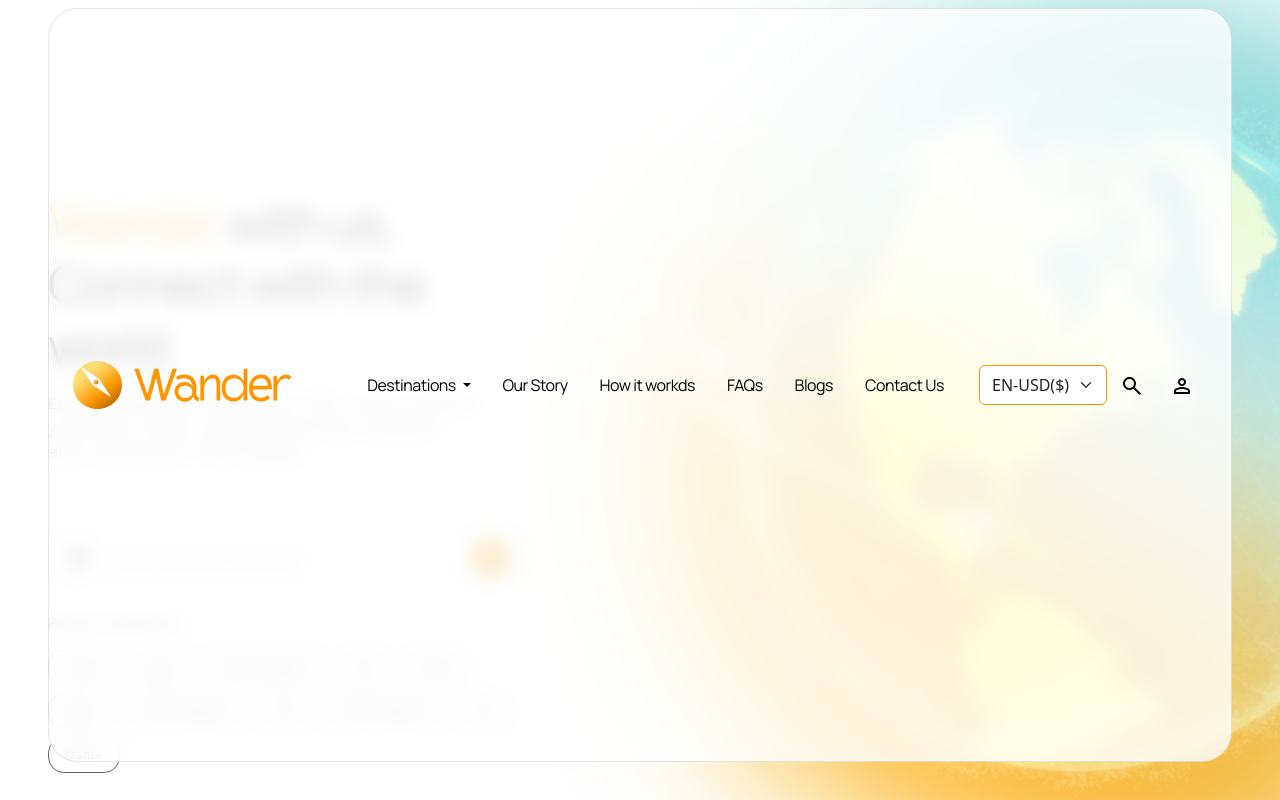
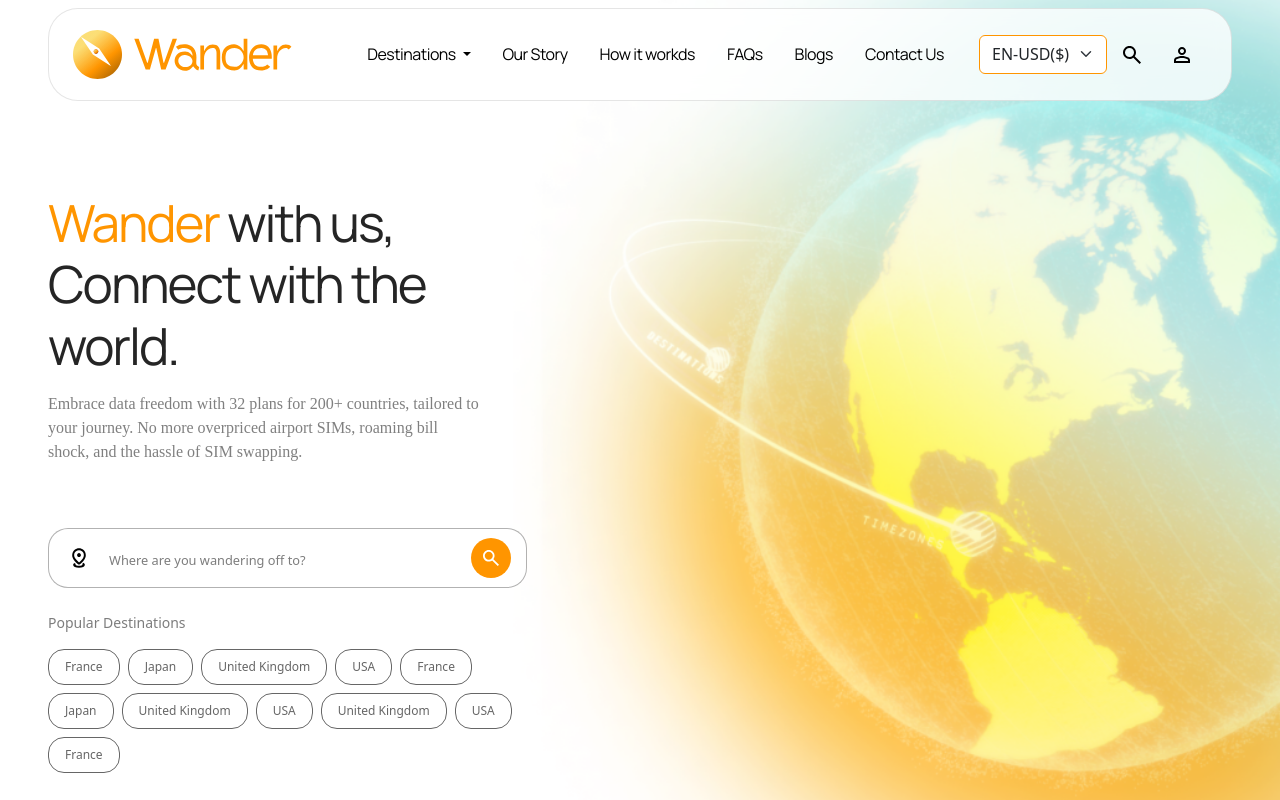
Before and after one commit to satyam-kr-1438/shopify-design, a plain HTML site: page index.html in a window 1280 px wide. Shown: the top 800 px of the page. Drawn offline with nearby package versions, Linux system fonts and the light colour scheme; a web font is replaced by a local one.

Commit message:
initial commit

```diff
--- a/style.css
+++ b/style.css
@@ -1619,7 +1619,6 @@ body.no-scroll {
 }
 
 .navbar-collapse {
-  min-height: 90vh; /* Adjust this value as needed */
   max-height: 90vh;
   overflow-y: auto;
 }
```
